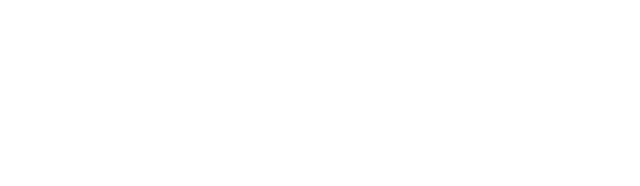
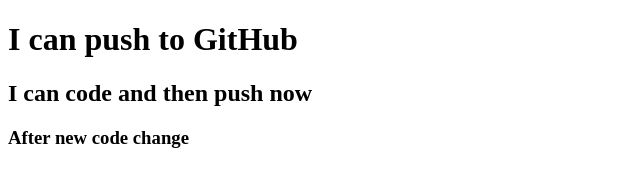
Before and after one commit to tousifkmajlis/my-second-repo, a plain HTML site: page index.html in a window 1280 px wide. Shown: the whole page, without its empty margins (0-640 px from the left). Drawn offline with Linux system fonts and the light colour scheme.

Commit message:
Changed code and added headers to push new code

```diff
--- a/index.html
+++ b/index.html
@@ -7,6 +7,8 @@
     <title>My Second GitHub Repo</title>
 </head>
 <body>
-
+    <h1>I can push to GitHub</h1>
+    <h2>I can code and then push now</h2>
+    <h3>After new code change</h3>
 </body>
 </html>
```
